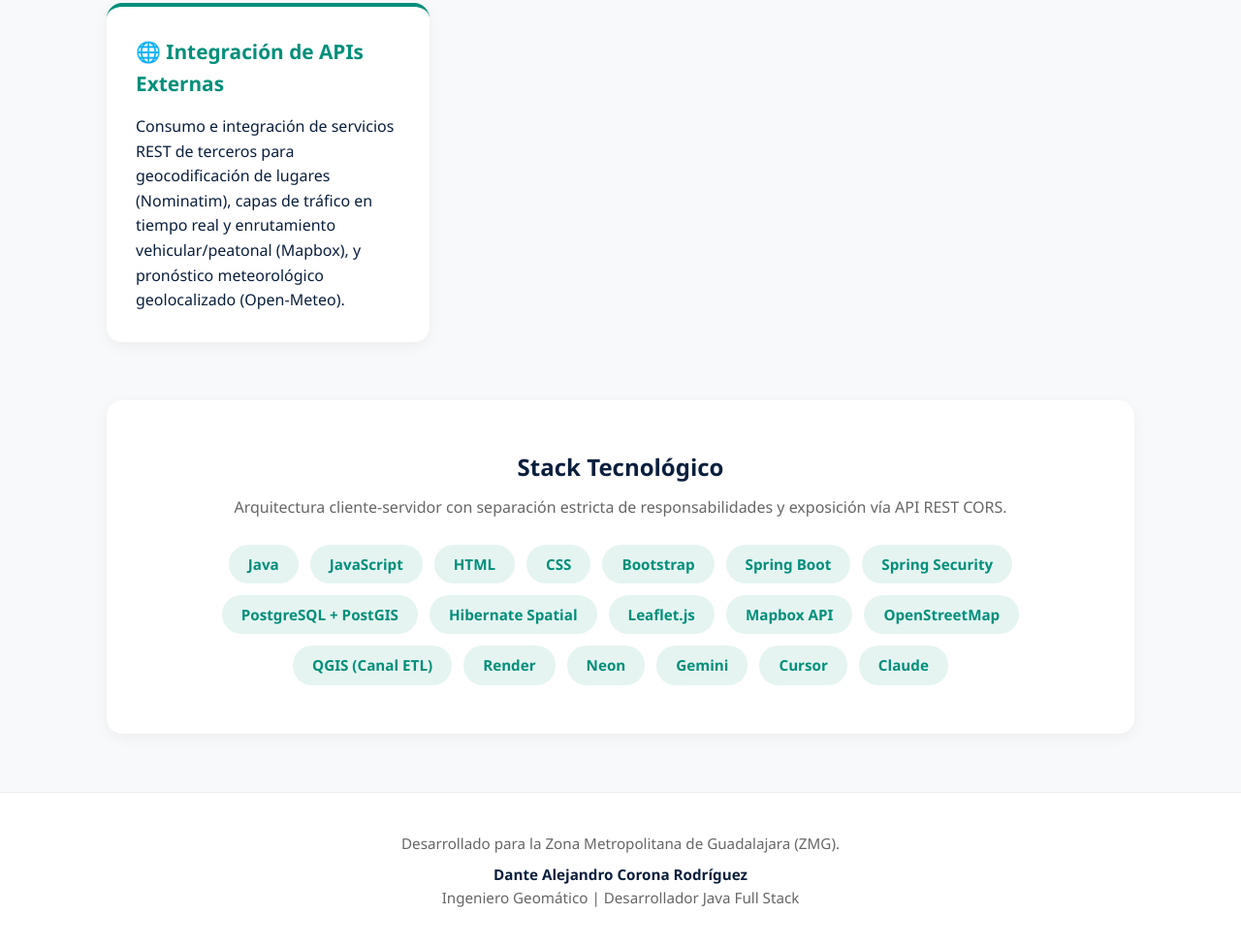
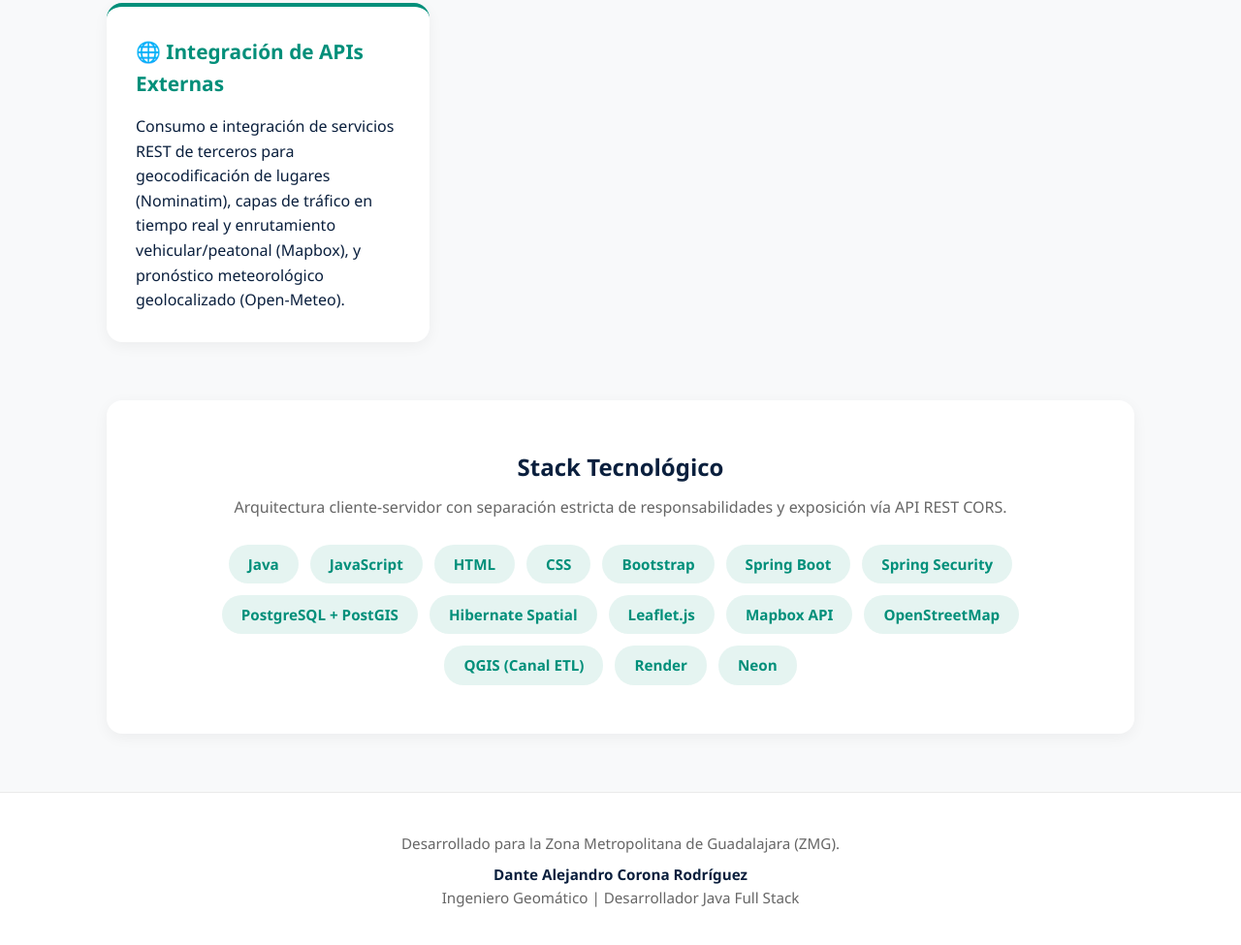
Before and after one commit to Dante-Cor/Mi-Mapa-ZMG.github.io, a plain HTML site: page index.html in a window 1280 px wide. Shown: the part 2165-3140 px from the top of the page at 97% size. Drawn offline with Linux system fonts and the light colour scheme.

Commit message:
Remove unused tags from index.html
Removed unused tags from the HTML.

```diff
--- a/index.html
+++ b/index.html
@@ -319,9 +319,6 @@
                 <span class="tag">QGIS (Canal ETL)</span>
                 <span class="tag">Render</span>
                 <span class="tag">Neon</span>
-                <span class="tag">Gemini</span>
-                <span class="tag">Cursor</span>
-                <span class="tag">Claude</span>
             </div>
         </div>
     </main>
```
